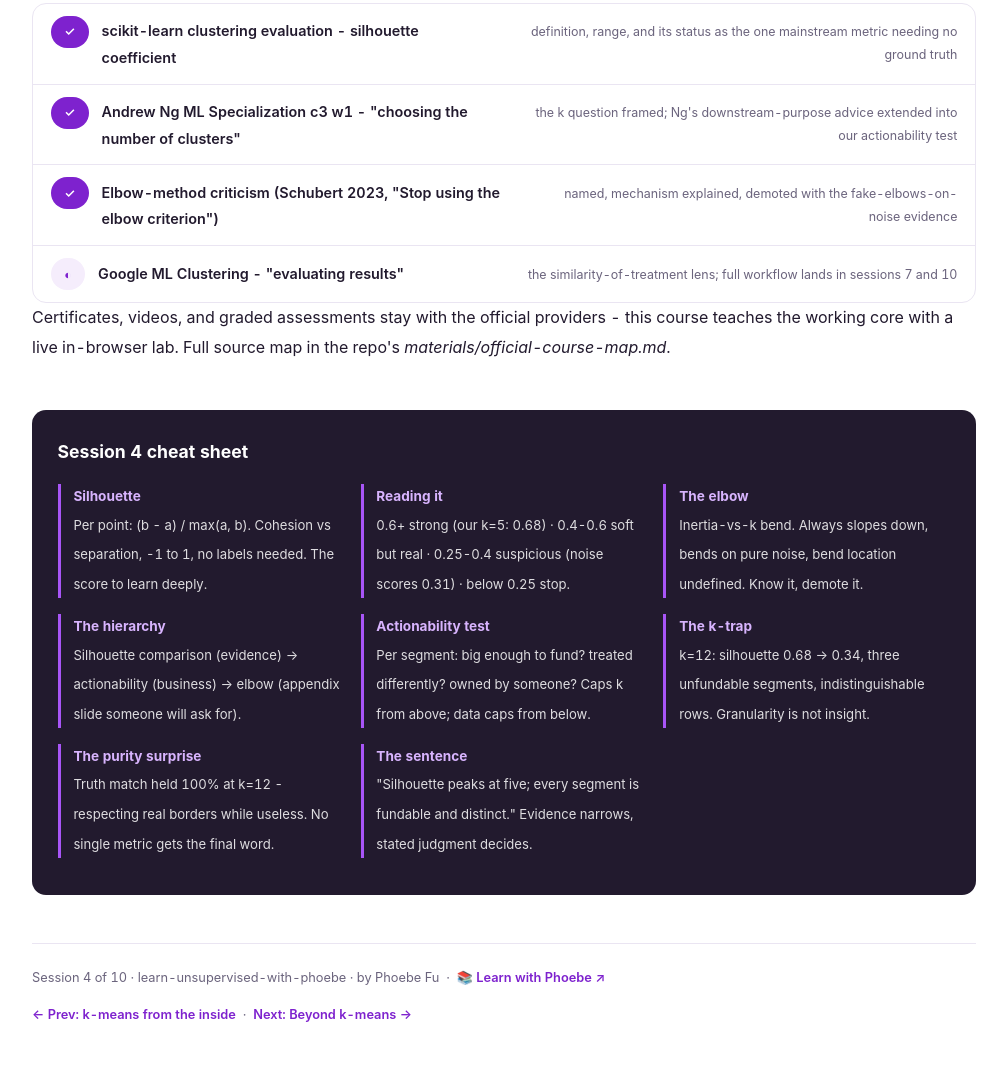
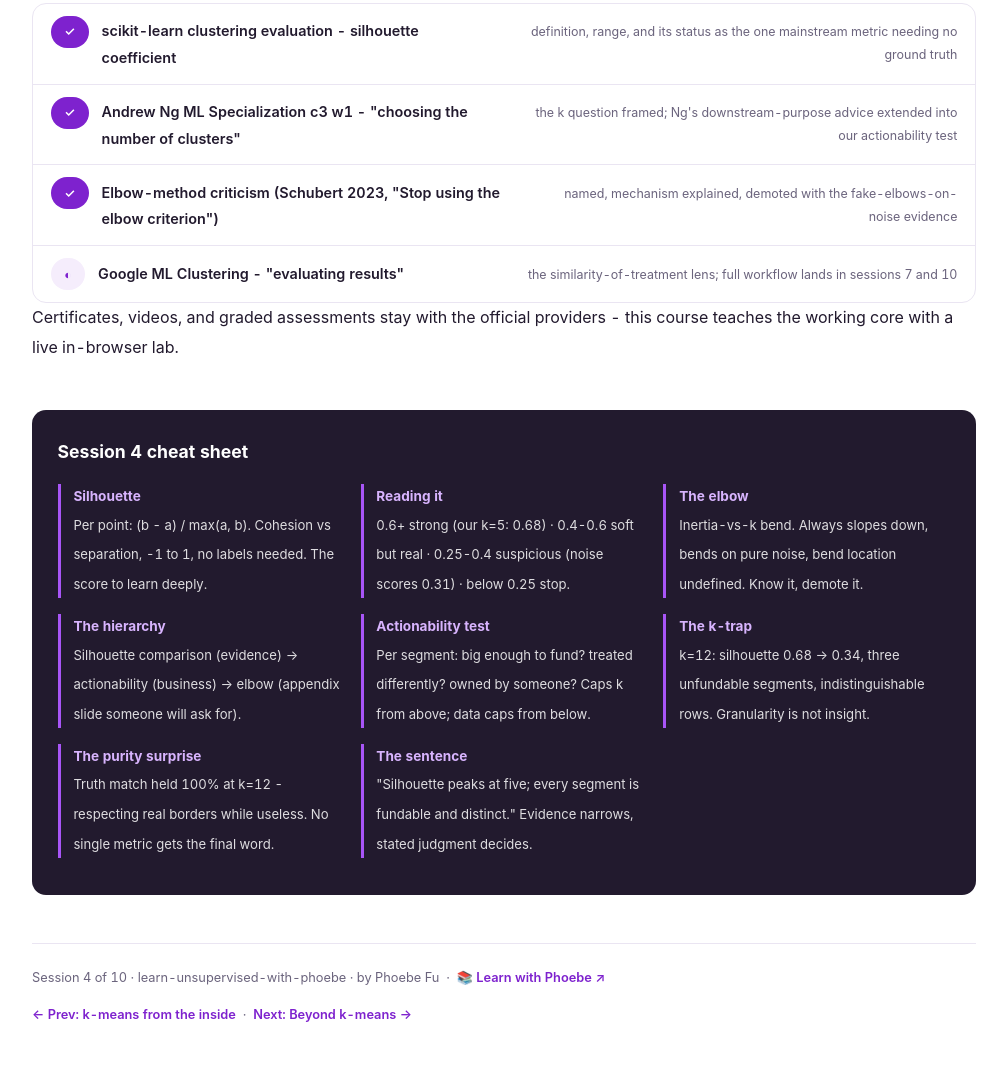
Before and after one commit to phoebefu6/learn-unsupervised-with-phoebe, a plain HTML site: page courses/u4-picking-k.html in a window 1280 px wide. Shown: the part 7806-8873 px from the top of the page, without its empty margins (136-1143 px from the left). Drawn offline with Linux system fonts and the light colour scheme.

Commit message:
Session pages: remove the internal source-map path
A session page is a page a learner reads, so a build path on it reads as
scaffolding left on the building. The source map is still named as the place
every fact is recorded; only the repo path is gone. 10 pages in this repo.

```diff
--- a/courses/u4-picking-k.html
+++ b/courses/u4-picking-k.html
@@ -295,7 +295,7 @@
       <div class="covered-row"><span class="status pill solid">✓</span><span class="name">Elbow-method criticism (Schubert 2023, "Stop using the elbow criterion")</span><span class="note">named, mechanism explained, demoted with the fake-elbows-on-noise evidence</span></div>
       <div class="covered-row"><span class="status pill light">◐</span><span class="name">Google ML Clustering - "evaluating results"</span><span class="note">the similarity-of-treatment lens; full workflow lands in sessions 7 and 10</span></div>
     </div>
-    <p>Certificates, videos, and graded assessments stay with the official providers - this course teaches the working core with a live in-browser lab. Full source map in the repo's <em>materials/official-course-map.md</em>.</p>
+    <p>Certificates, videos, and graded assessments stay with the official providers - this course teaches the working core with a live in-browser lab.</p>
   </section>
 
   <!-- ============ CHEAT SHEET ============ -->
```
Also changed, not shown: courses/u1-the-pile-with-no-labels.html (+1 -1 lines), courses/u10-capstone-the-segmentation-project.html (+1 -1 lines), courses/u2-what-similar-means.html (+1 -1 lines), courses/u3-kmeans-from-the-inside.html (+1 -1 lines), courses/u5-beyond-kmeans.html (+1 -1 lines), courses/u6-compressing-the-customer.html (+1 -1 lines), courses/u7-naming-and-shipping-segments.html (+1 -1 lines), courses/u8-what-sells-together.html (+1 -1 lines), courses/u9-when-clustering-lies.html (+1 -1 lines).
